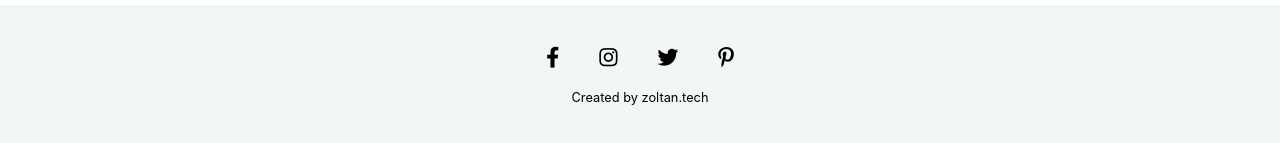
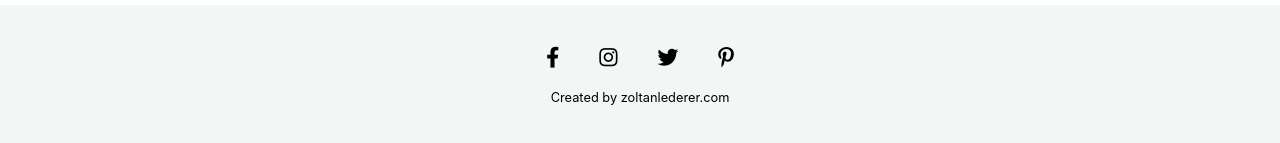
Before and after one commit to zoltanlederer/fashion-dome, a React (Create React App) app: page / in a window 1280 px wide. Shown: the part 3092-3235 px from the top of the page. Built offline with nearby package versions, Linux system fonts and the light colour scheme; what google-maps-react would draw is missing.

Commit message:
domain update

```diff
--- a/src/components/Footer.js
+++ b/src/components/Footer.js
@@ -9,7 +9,7 @@ const Footer = () => {
             <a href='https://www.twitter.com' target='_blank' rel='noreferrer'><i className="fab fa-twitter"></i></a>
             <a href='https://www.pinterest.com' target='_blank' rel='noreferrer'><i className="fab fa-pinterest-p"></i></a>
             <p>
-                <a href='https://zoltan.tech' target='_blank' rel='noreferrer'>Created by zoltan.tech</a>
+                <a href='https://zoltanlederer.com' target='_blank' rel='noreferrer'>Created by zoltanlederer.com</a>
             </p>
         </footer>
     );
```
